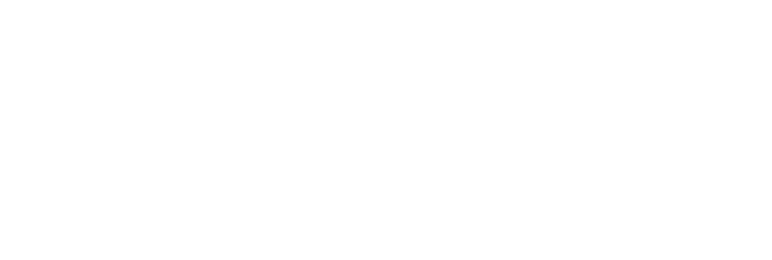
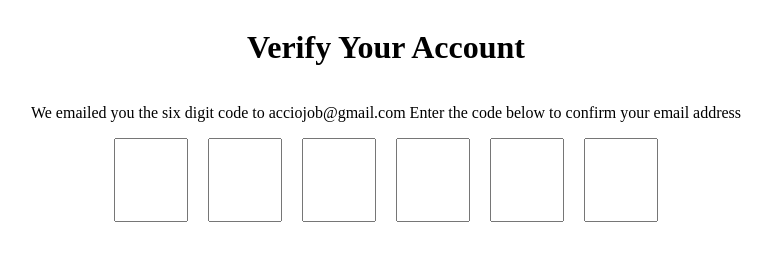
Before and after one commit to acciojob/OTP-Abhirajpatel8789, a website: page main.html in a window 1280 px wide. Shown: the whole page, without its empty margins (262-1034 px from the left). Drawn offline with Linux system fonts and the light colour scheme.

Commit message:
created a submission

```diff
--- a/main.html
+++ b/main.html
@@ -8,6 +8,16 @@
 
 <body>
 	<!-- the entire body must be written by student -->
+	<h1 id="verification_heading">Verify Your Account</h1>
+        <p id="verification_subtext">We emailed you the six digit code to acciojob@gmail.com Enter the code below to confirm your email address</p>
+        <div class="code-container">
+            <input type="text"  class="code" maxlength="1">
+            <input type="text"  class="code" maxlength="1">
+            <input type="text"  class="code" maxlength="1">
+            <input type="text"  class="code" maxlength="1">
+            <input type="text"  class="code" maxlength="1">
+            <input type="text"  class="code" maxlength="1">
+        </div>
     <script type="text/javascript" src="./script.js">
 </script>
 
--- a/script.js
+++ b/script.js
@@ -1 +1,22 @@
 //your JS code here. If required.
+let inputs = document.querySelectorAll(".code");
+        inputs.forEach((input,index)=>{
+            input.addEventListener("input",(e)=>{
+                 let value = e.target.value;
+
+                 if(isNaN(value)){
+                    e.target.value
+                    return;
+                 }
+                 if(value && index < inputs.length-1){
+                    inputs[index+1].focus()
+                 }
+            })
+
+            input.addEventListener("keydown",(e)=>{
+                if(e.key == "Backspace" && !input.value && index > 0 ){
+                    inputs[index-1].focus()
+                }
+            })
+
+        })
--- a/styles.css
+++ b/styles.css
@@ -1 +1,20 @@
 /*  your css code here. If applicable */
+body{
+	display:flex;
+	justify-content:center;
+	align-items:center;
+	flex-direction:column;
+	hight:100vh;
+	width:100vw;
+}
+.code-container{
+        display: flex;
+        gap: 20px;
+}
+input{
+        width: 50px;
+        height: 60px;
+        font-size: 35px;
+        padding:10px;
+	    text-align:center
+    }
```
